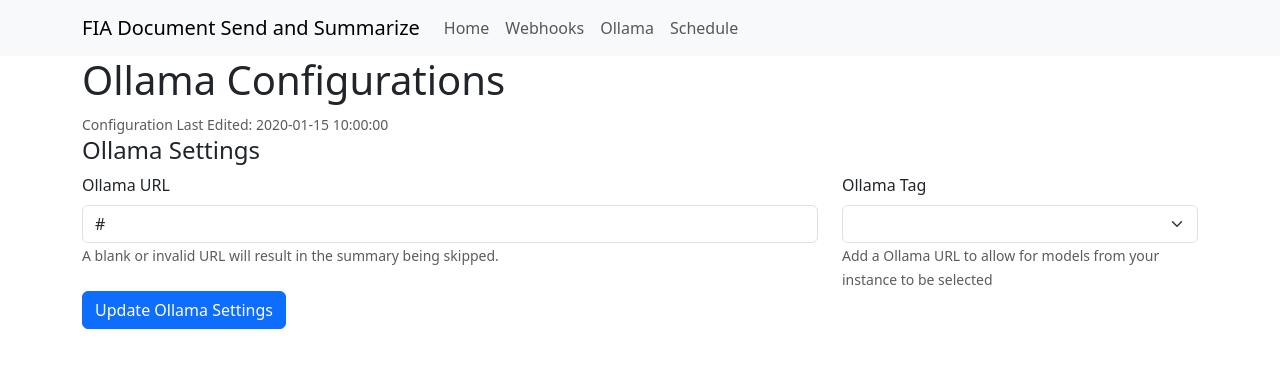
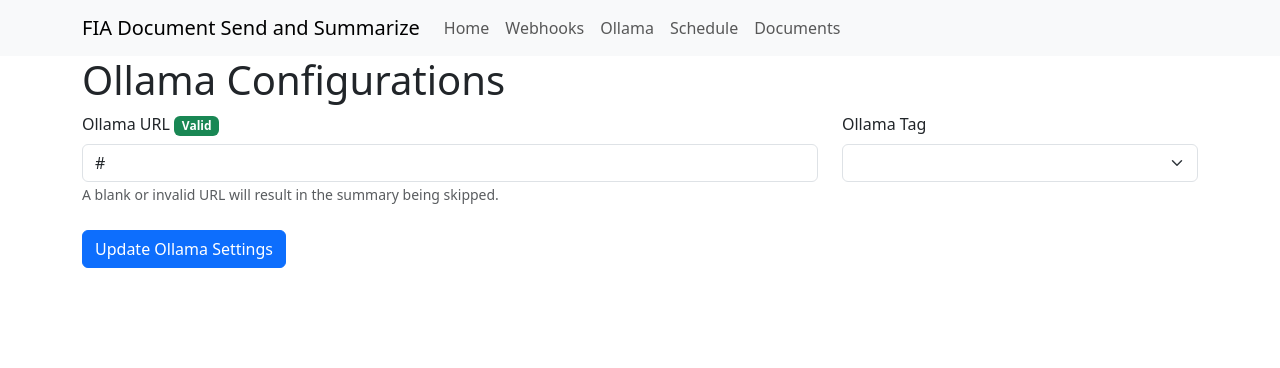
Before and after one commit to sfn-git/F1-Doc-Summarizer, a Flask app: template web/templates/ollama.html in a window 1280 px wide. Shown: the top 368 px of the page. Run offline with Flask 3, Linux system fonts and the light colour scheme; the template is opened without the code that fills it: most values are stand-ins (such as "Sample title", 1, 10 or a date in 2020); some libraries are stand-ins or nearby versions.

Commit message:
Updated readme. Changed ollama to check url validity on page. Changed webhooks on index

```diff
--- a/utils/utils.py
+++ b/utils/utils.py
@@ -45,7 +45,7 @@
 
     try:
         tag_url = "{}{}".format(ollama_url, '/api/tags')
-        tags = requests.get(tag_url, timeout=3)
+        tags = requests.get(tag_url, timeout=(0.001, 0.002))
         tags_response = tags.json()
         return tags_response
     except Exception as e:
--- a/web/app.py
+++ b/web/app.py
@@ -37,6 +37,15 @@
     except Exception as e:
         logging.error(f"Error for sending doc from websocket {e}")
         emit("send_response", False)
+
+@socketio.on('ollama_url_form')
+def ollama_update(url):
+    try:
+        tags = utils.get_ollama_tags(url)
+        emit("send_ollama_response", tags)
+    except Exception as e:
+        logging.error(f"Error in ollama url socket {e}")
+        emit("send_ollama_response", False)
 # Routes
 @app.route("/")
 def index():
@@ -79,49 +88,76 @@
 
 @app.route("/config/delete/webhook", methods = ["GET"])
 def delete_webhooks():
-    conn = db.get_conn()
     id = request.args.get("id")
-    db.delete_webhook_by_id(conn, id)
+    db.delete_webhook_by_id(db.get_conn(), id)
     return redirect("/config/webhooks")
 
 @app.route("/config/update/webhook", methods = ["POST"])
 def update_webhooks():
-    conn = db.get_conn()
     id = request.args.get("id")
     webhook_name = request.form["wb-name"]
     webhook_url = request.form["wb-url"]
-    db.update_webhook_by_id(conn, id, webhook_name, webhook_url)
+    db.update_webhook_by_id(db.get_conn(), id, webhook_name, webhook_url)
     return redirect("/config/webhooks")
 
 @app.route("/config/schedule", methods = ["GET"])
 def schedule():
-    conn = db.get_conn()
-    schedules = db.get_all_schedule_rows(conn)
+    schedules = db.get_all_schedule_rows(db.get_conn())
     return render_template("schedule.html", schedules = schedules)
 
 @app.route("/config/add/schedule", methods = ["POST"])
 def add_schedule():
-    conn = db.get_conn()
     schedule_name = request.form["schedule-name"]
     schedule_cron = request.form["schedule-cron"]
-    db.insert_schedule_row(conn, schedule_name, schedule_cron)
+    db.insert_schedule_row(db.get_conn(), schedule_name, schedule_cron)
     utils.update_jobs()
     return redirect("/config/schedule")
 
 @app.route("/config/update/schedule", methods = ["POST"])
 def update_schedules():
-    conn = db.get_conn()
     id = request.args.get("id")
     schedule_name = request.form["schedule-name"]
     schedule_cron = request.form["schedule-cron"]
-    db.update_schedule_row(conn, id, schedule_name, schedule_cron)
+    db.update_schedule_row(db.get_conn(), id, schedule_name, schedule_cron)
     utils.update_jobs()
     return redirect("/config/schedule")
 
 @app.route("/config/delete/schedule", methods = ["GET"])
 def delete_schedule():
-    conn = db.get_conn()
     id = request.args.get("id")
-    db.delete_schedule_row_by_id(conn, id)
+    db.delete_schedule_row_by_id(db.get_conn(), id)
     utils.update_jobs()
     return redirect("/config/schedule")
+
+@app.route("/config/documents", methods = ["GET"])
+def config_documents():
+    dts = db.get_all_document_types(db.get_conn())
+    return render_template("document.html", doc_types = dts)
+
+@app.route("/config/add/document_type", methods = ["POST"])
+def add_doc_type():
+    dt_name = request.form.get("dt-name")
+    dt_keyword = request.form.get("dt-keyword")
+    dt_active = request.form.get("dt-active")
+    if dt_active is None: dt_active = False
+    else: dt_active=True
+
+    db.insert_document_type(db.get_conn(), dt_name, dt_keyword, dt_active)
+    return redirect("/config/documents")
+
+@app.route("/config/update/document_type", methods = ["POST"])
+def update_doc_type():
+    id = request.args.get("id")
+    dt_name = request.form.get("dt-name")
+    dt_keyword = request.form.get("dt-keyword")
+    dt_active = request.form.get("dt-active")
+    if dt_active is None: dt_active = False
+    else: dt_active=True
+    db.update_document_type(db.get_conn(), id, dt_name, dt_keyword, dt_active)
+    return redirect("/config/documents")
+
+@app.route("/config/delete/document_type", methods = ["GET"])
+def delete_doc_type():
+    id = request.args.get("id")
+    db.delete_document_type_by_id(db.get_conn(), id)
+    return redirect("/config/documents")
--- a/web/templates/libs.html
+++ b/web/templates/libs.html
@@ -3,3 +3,4 @@
 <script src="https://cdn.jsdelivr.net/npm/bootstrap@5.3.3/dist/js/bootstrap.bundle.min.js"
     integrity="sha384-YvpcrYf0tY3lHB60NNkmXc5s9fDVZLESaAA55NDzOxhy9GkcIdslK1eN7N6jIeHz"
     crossorigin="anonymous"></script>
+<script src="https://cdn.socket.io/4.7.5/socket.io.min.js"></script>
--- a/web/templates/nav.html
+++ b/web/templates/nav.html
@@ -1,4 +1,4 @@
-<nav class="navbar navbar-expand-sm navbar-light bg-light">
+<nav class="navbar navbar-expand-sm navbar-light bg-light sticky-top">
     <div class="container">
         <a class="navbar-brand" href="/">FIA Document Send and Summarize</a>
         <button class="navbar-toggler d-lg-none" type="button" data-bs-toggle="collapse"
@@ -21,6 +21,9 @@
                 <li class="nav-item">
                     <a class="nav-link" href="/config/schedule">Schedule</a>
                 </li>
+                <li class="nav-item">
+                    <a class="nav-link" href="/config/documents">Documents</a>
+                </li>
             </ul>
         </div>
     </div>
--- a/web/templates/ollama.html
+++ b/web/templates/ollama.html
@@ -5,38 +5,73 @@
     <meta charset="UTF-8">
     <meta name="viewport" content="width=device-width, initial-scale=1.0">
     {% include 'libs.html' %}
-    <title>Config - FIA Doc Manager</title>
+    <title>Ollama - FIA Doc Manager</title>
+    <script>
+        let socket = io();
+        socket.on('send_ollama_response', (data)=>{
+            ollama_status_elm = document.getElementById("ollama-status");
+            ollama_tags_elm = document.getElementById("ollama-tags")
+            if(data){
+                ollama_status_elm.innerHTML = `<span class="badge text-bg-success">Valid</span>`
+                ollama_tags_html = `
+                    <label for="ollama-select" class="form-label">Ollama Tag</label>
+                    <select class="form-select" aria-label="Default select example" name="ollama-tag">
+                        <option value=""></option>
+                `;
+                for (i in data.models){
+                    ollama_tags_html += `<option value="${data.models[i].model}">${data.models[i].name}</option>`
+                }
+                ollama_tags_html += `</select>`;
+                ollama_tags_elm.innerHTML = ollama_tags_html;
+
+            }else{
+                ollama_status_elm.innerHTML = `<span class="badge text-bg-danger">Invalid</span>`
+            }
+        });
+        function update_ollama_url(url){
+            ollama_status_elm = document.getElementById("ollama-status");
+            ollama_status_elm.innerHTML = `<span class='badge text-bg-warning'>Checking</span>`
+            socket.emit('ollama_url_form', url)
+        }
+    </script>
 </head>
 
 <body>
     {% include 'nav.html' %}
     <div class="container">
         <h1>Ollama Configurations</h1>
-        <small id="helpId" class="form-text text-muted">Configuration Last Edited: {{configs["LAST_UPDATED"]}}</small>
     </div>
 
     <div class="container" id="manage-ollama">
-        <h4>Ollama Settings</h4>
         <form action="/config/ollama" method="post">
             <div class="row">
                 <div class="col-8">
-                    <label for="ollama-url" class="form-label">Ollama URL</label>
+                    <label for="ollama-url" class="form-label">
+                        Ollama URL
+                        <span id="ollama-status">
+                            {%if ollama_tags.models|length > 0%}
+                                <span class="badge text-bg-success">Valid</span>
+                            {%else%}
+                                <span class="badge text-bg-danger">Invalid</span>
+                            {%endif%}
+                        </span>
+                    </label>
                     <input type="text" class="form-control" name="ollama-url" id="ollama-url" aria-describedby="helpId"
-                        placeholder="http://localhost:11434" value="{{configs.OLLAMA_URL}}" />
+                        placeholder="http://localhost:11434" value="{{configs.OLLAMA_URL}}" onchange="update_ollama_url(this.value);"/>
                     <small id="helpId" class="form-text text-muted">A blank or invalid URL will result in the summary being skipped.</small>
                 </div>
-                <div class="col-4">
-                    <label for="ollama-url" class="form-label">Ollama Tag</label>
+                <div class="col-4" id="ollama-tags">
+                    <label for="ollama-select" class="form-label">Ollama Tag</label>
                     <select class="form-select" aria-label="Default select example" name="ollama-tag">
                         <option value=""></option>
                         {%for tag in ollama_tags.models%}
                             <option value="{{tag.model}}" {% if tag.model == configs.OLLAMA_TAG%}selected{%endif%}>{{tag.name}}</option>
                         {%endfor%}
                     </select>
-                    <small id="helpId" class="form-text text-muted">Add a Ollama URL to allow for models from your instance to be selected</small>
+                    <!-- <small id="helpId" class="form-text text-muted">Add a Ollama URL to allow for models from your instance to be selected</small> -->
                 </div>
             </div>
-            <div class="row">
+            <div class="row mt-4">
                 <div class="col-4">
                     <button type="submit" class="btn btn-primary">Update Ollama Settings</button>
                 </div>
```
Also changed, not shown: web/templates/index.html (+5 -3 lines), readme.md.
